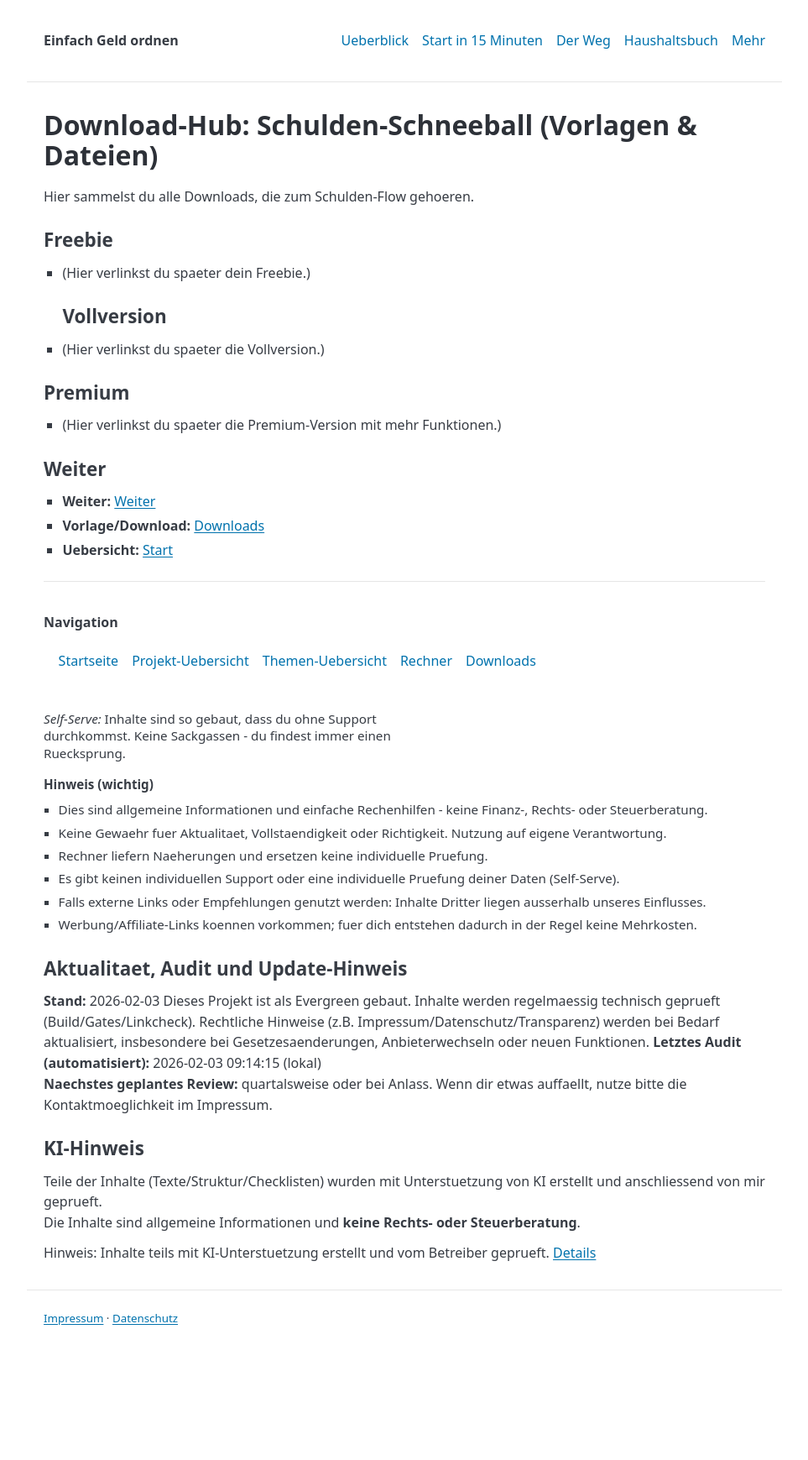
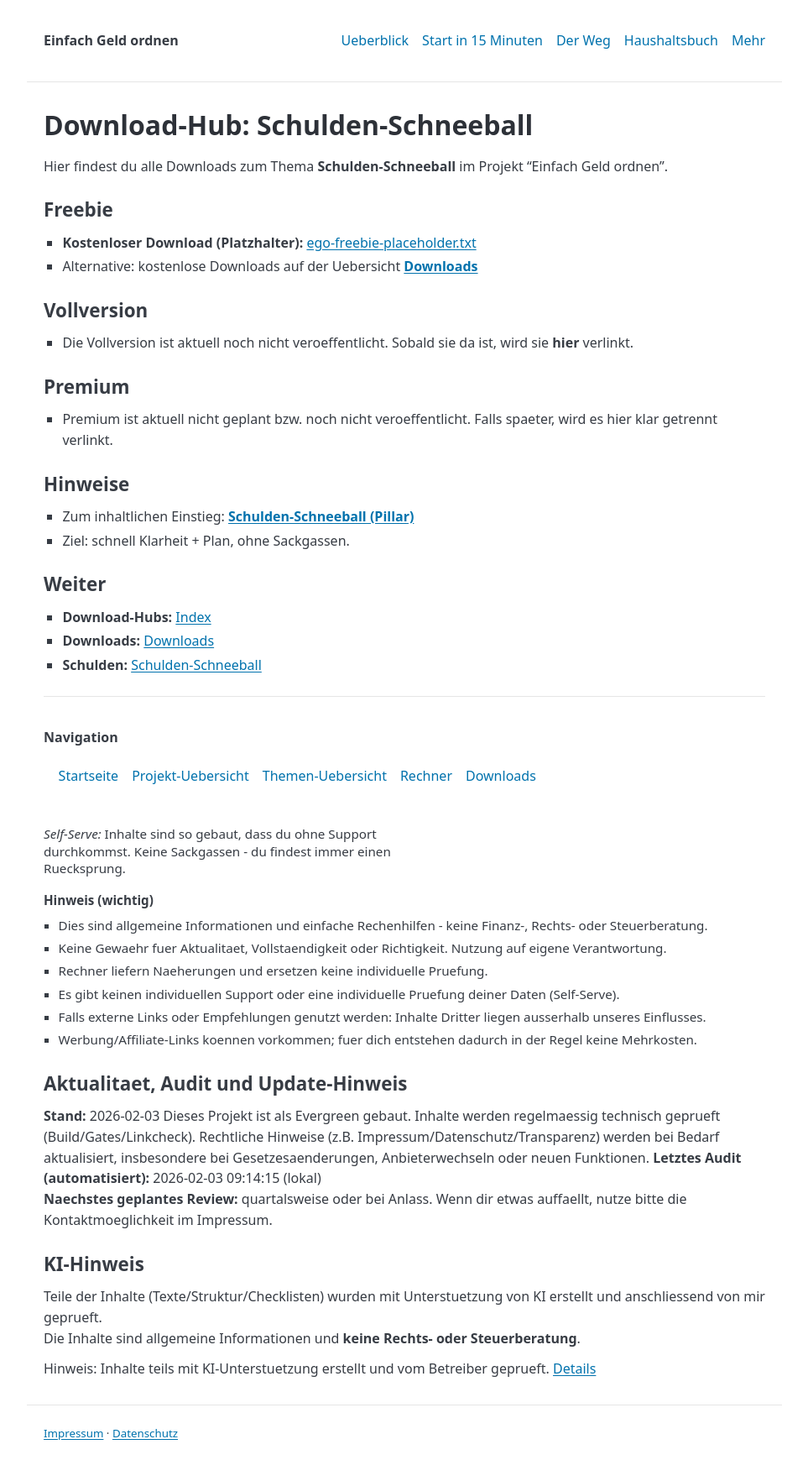
Before and after one commit to gluecklich-tools/einfach-geld-ordnen, a Jekyll site: the page built from seiten/download-hub-schulden-schneeball.md, in a window 1280 px wide. Shown: the whole page at 84% size, without its empty margins (158-1121 px from the left). Built offline with Jekyll 4.4.1, drawn with Linux system fonts in a browser that asks for light colours; before the commit the page ends 1602 px from its top, so only the background shows below that.

Commit message:
MVP02: add download hub schulden-schneeball (2026-02-03)

```diff
--- a/seiten/download-hub-schulden-schneeball.md
+++ b/seiten/download-hub-schulden-schneeball.md
@@ -1,23 +1,35 @@
 ---
 layout: default
-title: Download-Hub Schulden Schneeball
+title: "Download-Hub: Schulden-Schneeball"
 permalink: /seiten/download-hub-schulden-schneeball.html
 ---
-# Download-Hub: Schulden-Schneeball (Vorlagen & Dateien)
-Hier sammelst du alle Downloads, die zum Schulden-Flow gehoeren.
+
+# Download-Hub: Schulden-Schneeball
+
+Hier findest du alle Downloads zum Thema **Schulden-Schneeball** im Projekt "Einfach Geld ordnen".
+
 ## Freebie
-* (Hier verlinkst du spaeter dein Freebie.)
+
+- **Kostenloser Download (Platzhalter):** [ego-freebie-placeholder.txt]({{ site.baseurl }}/downloads/ego-freebie-placeholder.txt)
+- Alternative: kostenlose Downloads auf der Uebersicht **[Downloads]({{ site.baseurl }}/seiten/downloads.html)**
+
 ## Vollversion
-* (Hier verlinkst du spaeter die Vollversion.)
+
+- Die Vollversion ist aktuell noch nicht veroeffentlicht. Sobald sie da ist, wird sie **hier** verlinkt.
 
 ## Premium
 
-* (Hier verlinkst du spaeter die Premium-Version mit mehr Funktionen.)
+- Premium ist aktuell nicht geplant bzw. noch nicht veroeffentlicht. Falls spaeter, wird es hier klar getrennt verlinkt.
+
+## Hinweise
+
+- Zum inhaltlichen Einstieg: **[Schulden-Schneeball (Pillar)]({{ site.baseurl }}/pillar/schulden-schneeball.html)**
+- Ziel: schnell Klarheit + Plan, ohne Sackgassen.
 
 ## Weiter
 
-- **Weiter:** [Weiter]({{ site.baseurl }}/seiten/schulden-schneeball.html)
-- **Vorlage/Download:** [Downloads]({{ site.baseurl }}/seiten/downloads.html)
-- **Uebersicht:** [Start]({{ site.baseurl }}/index.html)
+- **Download-Hubs:** [Index]({{ site.baseurl }}/seiten/download-hub-index.html)
+- **Downloads:** [Downloads]({{ site.baseurl }}/seiten/downloads.html)
+- **Schulden:** [Schulden-Schneeball]({{ site.baseurl }}/pillar/schulden-schneeball.html)
 
 {% include no_sackgasse_footer.html %}
```
